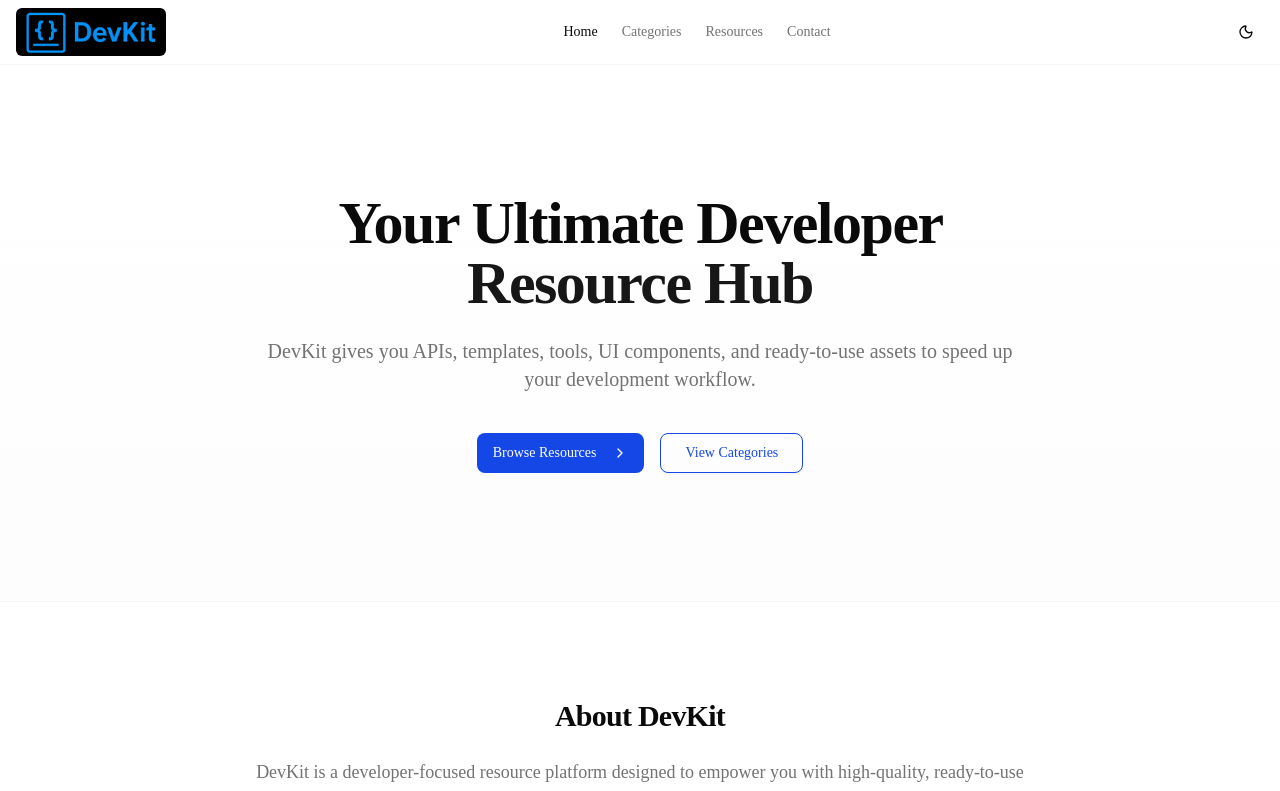
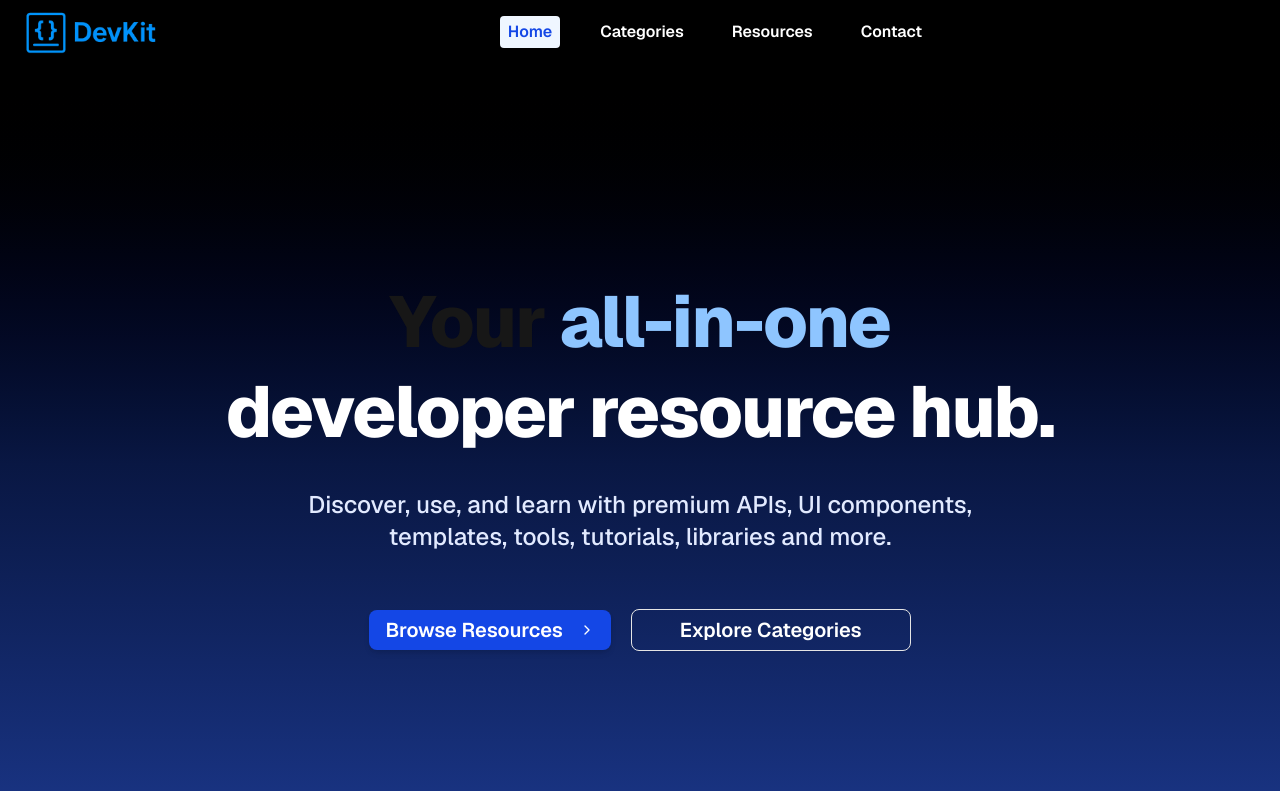
Before and after one commit to DevKit-Org/devkit, a Next.js app: page / in a window 1280 px wide. Shown: the top 791 px of the page. Built offline with nearby package versions, Linux system fonts and the light colour scheme.

Commit message:
Remove theme support and update site styling
Deleted theme-provider and theme-toggle components, removing dark/light theme switching. Updated layout to use Geist fonts and adjusted header and hero section styling for a consistent dark theme appearance.

```diff
--- a/app/(public)/page.tsx
+++ b/app/(public)/page.tsx
@@ -3,50 +3,53 @@ import Link from "next/link";
 import { Button } from "@/components/ui/button";
 // import { ResourceCard } from "@/components/resource-card";
 // import { CategoryCard } from "@/components/category-card";
-import { Icons } from "@/components/icons";
+// import { Icons } from "@/components/icons";
 // import type { Category, Resource } from "@/lib/types";
+
+import { ChevronRight, MessageSquare } from "lucide-react";
 
 export default async function HomePage() {
   return (
     <div className="flex flex-col">
       {/* Hero Section */}
-      <section className="relative overflow-hidden border-b border-border/40 bg-gradient-to-b from-background to-muted/20">
-        <div className=" w-full px-4 py-24 md:py-32">
-          <div className="mx-auto max-w-3xl text-center">
-            <h1 className="text-balance text-4xl font-bold tracking-tight sm:text-5xl md:text-6xl">
-              Your Ultimate Developer{" "}
-              <span className="text-primary">Resource Hub</span>
+      <section className="relative overflow-hidden min-h-screen flex items-center border-b border-border/40 bg-gradient-to-b from-black via-[#091743] to-blue-900 text-white">
+        {/* Extra black-blue radial accent */}
+        <div className="absolute inset-0 -z-20 h-full w-full bg-[radial-gradient(ellipse_80%_60%_at_50%_0%,#1240e0_40%,transparent_90%)]" />
+        {/* Main Hero Content (centered) */}
+        <div className="w-full px-4 flex flex-col items-center justify-center min-h-screen">
+          <div className="mx-auto max-w-4xl text-center">
+            <h1 className="text-balance text-[2.8rem] md:text-6xl lg:text-7xl font-extrabold leading-tight tracking-tight mb-6">
+              <span className="text-primary">Your </span>
+              <span className="text-blue-300">all-in-one </span>
+              developer resource hub.
             </h1>
-            <p className="mt-6 text-pretty text-lg text-muted-foreground md:text-xl">
-              DevKit gives you APIs, templates, tools, UI components, and
-              ready-to-use assets to speed up your development workflow.
+            <p className="mt-8 text-pretty text-xl md:text-2xl text-[#e2eaff] font-medium max-w-2xl mx-auto">
+              Discover, use, and learn with premium APIs, UI components,
+              templates, tools, tutorials, libraries and more.
             </p>
-            <div className="mt-10 flex flex-col items-center justify-center gap-4 sm:flex-row">
+            <div className="mt-14 flex flex-col items-center justify-center gap-5 sm:flex-row">
               <Button
                 asChild
                 size="lg"
-                className="w-full sm:w-auto bg-blue-700 text-white flex items-center justify-center hover:bg-blue-800"
+                className="w-full sm:w-auto bg-blue-700 text-white flex items-center justify-center font-semibold text-xl px-12 py-5 shadow-md hover:bg-blue-800  md:text-xl"
               >
                 <Link href="/resources">
                   Browse Resources
-                  <Icons.chevronRight className="ml-2 h-4 w-4" />
+                  <ChevronRight className="ml-2 h-6 w-6" />
                 </Link>
               </Button>
               <Button
                 asChild
                 variant="outline"
                 size="lg"
-                className="w-full sm:w-auto bg-transparent border flex items-center justify-center border-blue-700 text-blue-700 hover:bg-blue-700 hover:text-white"
+                className="w-full sm:w-auto border hover:text-white bg-transparent font-semibold px-12 py-5 text-xl"
               >
-                <Link href="/categories">View Categories</Link>
+                <Link href="/categories">Explore Categories</Link>
               </Button>
             </div>
           </div>
         </div>
-        {/* Decorative grid background */}
-        <div className="absolute inset-0 -z-10 h-full w-full bg-[linear-gradient(to_right,hsl(var(--border))_1px,transparent_1px),linear-gradient(to_bottom,hsl(var(--border))_1px,transparent_1px)] bg-[size:4rem_4rem] [mask-image:radial-gradient(ellipse_60%_50%_at_50%_0%,#000_70%,transparent_110%)]" />
       </section>
-
       {/* About Section */}
       <section className="w-full px-4 py-16 md:py-24">
         <div className="mx-auto max-w-3xl text-center">
@@ -62,7 +65,6 @@ export default async function HomePage() {
           </p>
         </div>
       </section>
-
       {/* CTA Section */}
       <section className="border-t border-border/40 bg-primary/5">
         <div className="w-full px-4 py-16 md:py-24">
@@ -77,7 +79,7 @@ export default async function HomePage() {
             <Button asChild size="lg" className="mt-8">
               <Link href="/contact">
                 Get in Touch
-                <Icons.messageSquare className="ml-2 h-4 w-4" />
+                <MessageSquare className="ml-2 h-4 w-4" />
               </Link>
             </Button>
           </div>
--- a/app/layout.tsx
+++ b/app/layout.tsx
@@ -1,7 +1,7 @@
 import type React from "react";
 import type { Metadata } from "next";
+import { Geist, Geist_Mono } from "next/font/google";
 import { Analytics } from "@vercel/analytics/next";
-import { ThemeProvider } from "@/components/theme-provider";
 import "./globals.css";
 
 export const metadata: Metadata = {
@@ -14,6 +14,16 @@ export const metadata: Metadata = {
   },
 };
 
+const geistSans = Geist({
+  variable: "--font-geist-sans",
+  subsets: ["latin"],
+});
+
+const geistMono = Geist_Mono({
+  variable: "--font-geist-mono",
+  subsets: ["latin"],
+});
+
 export default function RootLayout({
   children,
 }: Readonly<{
@@ -21,15 +31,10 @@ export default function RootLayout({
 }>) {
   return (
     <html lang="en" suppressHydrationWarning>
-      <body className={`font-sans antialiased`}>
-        <ThemeProvider
-          attribute="class"
-          defaultTheme="system"
-          enableSystem
-          disableTransitionOnChange
-        >
-          {children}
-        </ThemeProvider>
+      <body
+        className={`${geistSans.variable} ${geistMono.variable} font-sans antialiased`}
+      >
+        {children}
         <Analytics />
       </body>
     </html>
--- a/components/site-header.tsx
+++ b/components/site-header.tsx
@@ -3,7 +3,6 @@
 import Link from "next/link";
 import { usePathname } from "next/navigation";
 import { Button } from "@/components/ui/button";
-import { ThemeToggle } from "@/components/theme-toggle";
 // import { SearchCommand } from "@/components/search-command";
 import { Icons } from "@/components/icons";
 import { cn } from "@/lib/utils";
@@ -22,7 +21,7 @@ export function SiteHeader() {
   const [mobileMenuOpen, setMobileMenuOpen] = useState(false);
 
   return (
-    <header className="sticky top-0 z-50 w-full border-b border-border/40 bg-background/95 backdrop-blur supports-[backdrop-filter]:bg-background/60">
+    <header className="sticky top-0 z-50 w-full  bg-black text-white shadow-sm">
       <div className="w-full flex h-16 items-center justify-between px-4">
         <Link href="/" className="flex items-center gap-2">
           <Image
@@ -35,16 +34,16 @@ export function SiteHeader() {
         </Link>
 
         {/* Desktop Navigation */}
-        <nav className="hidden md:flex items-center gap-6">
+        <nav className="hidden md:flex items-center gap-8">
           {navItems.map((item) => (
             <Link
               key={item.href}
               href={item.href}
               className={cn(
-                "text-sm font-medium transition-colors hover:text-primary",
+                "text-base font-semibold transition-colors px-2 py-1 rounded hover:text-blue-700 hover:bg-blue-50",
                 pathname === item.href
-                  ? "text-foreground"
-                  : "text-muted-foreground"
+                  ? "text-blue-700 bg-blue-50"
+                  : "text-white"
               )}
             >
               {item.label}
@@ -54,7 +53,6 @@ export function SiteHeader() {
 
         <div className="flex items-center gap-2">
           {/* <SearchCommand /> */}
-          <ThemeToggle />
 
           {/* Mobile Menu Button */}
           <Button
@@ -64,9 +62,9 @@ export function SiteHeader() {
             onClick={() => setMobileMenuOpen(!mobileMenuOpen)}
           >
             {mobileMenuOpen ? (
-              <Icons.x className="h-5 w-5" />
+              <Icons.x className="h-5 w-5 text-black" />
             ) : (
-              <Icons.menu className="h-5 w-5" />
+              <Icons.menu className="h-5 w-5 text-black" />
             )}
           </Button>
         </div>
@@ -74,7 +72,7 @@ export function SiteHeader() {
 
       {/* Mobile Navigation */}
       {mobileMenuOpen && (
-        <div className="md:hidden border-t border-border">
+        <div className="md:hidden border-t border-border bg-white pt-1 pb-2 shadow">
           <nav className="container flex flex-col gap-2 p-4">
             {navItems.map((item) => (
               <Link
@@ -82,22 +80,15 @@ export function SiteHeader() {
                 href={item.href}
                 onClick={() => setMobileMenuOpen(false)}
                 className={cn(
-                  "px-3 py-2 rounded-md text-sm font-medium transition-colors",
+                  "px-3 py-2 rounded-md text-base font-semibold transition-colors",
                   pathname === item.href
-                    ? "bg-accent text-accent-foreground"
-                    : "text-muted-foreground hover:bg-accent hover:text-accent-foreground"
+                    ? "bg-blue-50 text-blue-700"
+                    : "text-gray-800 hover:bg-blue-50 hover:text-blue-700"
                 )}
               >
                 {item.label}
               </Link>
             ))}
-            <Link
-              href="/search"
-              onClick={() => setMobileMenuOpen(false)}
-              className="px-3 py-2 rounded-md text-sm font-medium text-muted-foreground hover:bg-accent hover:text-accent-foreground"
-            >
-              Search
-            </Link>
           </nav>
         </div>
       )}
--- a/components/theme-provider.tsx
+++ /dev/null
@@ -1,11 +0,0 @@
-"use client";
-
-// import * as React from "react";
-import {
-  ThemeProvider as NextThemesProvider,
-  type ThemeProviderProps,
-} from "next-themes";
-
-export function ThemeProvider({ children, ...props }: ThemeProviderProps) {
-  return <NextThemesProvider {...props}>{children}</NextThemesProvider>;
-}
--- a/components/theme-toggle.tsx
+++ /dev/null
@@ -1,39 +0,0 @@
-"use client";
-
-import * as React from "react";
-import { useTheme } from "next-themes";
-import { Button } from "@/components/ui/button";
-import { Icons } from "@/components/icons";
-
-export function ThemeToggle() {
-  const { theme, setTheme } = useTheme();
-  const [mounted, setMounted] = React.useState(false);
-
-  React.useEffect(() => {
-    setMounted(true);
-  }, []);
-
-  if (!mounted) {
-    return (
-      <Button variant="ghost" size="icon" className="h-9 w-9">
-        <span className="sr-only">Toggle theme</span>
-      </Button>
-    );
-  }
-
-  return (
-    <Button
-      variant="ghost"
-      size="icon"
-      className="h-9 w-9"
-      onClick={() => setTheme(theme === "dark" ? "light" : "dark")}
-    >
-      {theme === "dark" ? (
-        <Icons.sun className="h-4 w-4" />
-      ) : (
-        <Icons.moon className="h-4 w-4" />
-      )}
-      <span className="sr-only">Toggle theme</span>
-    </Button>
-  );
-}
```
